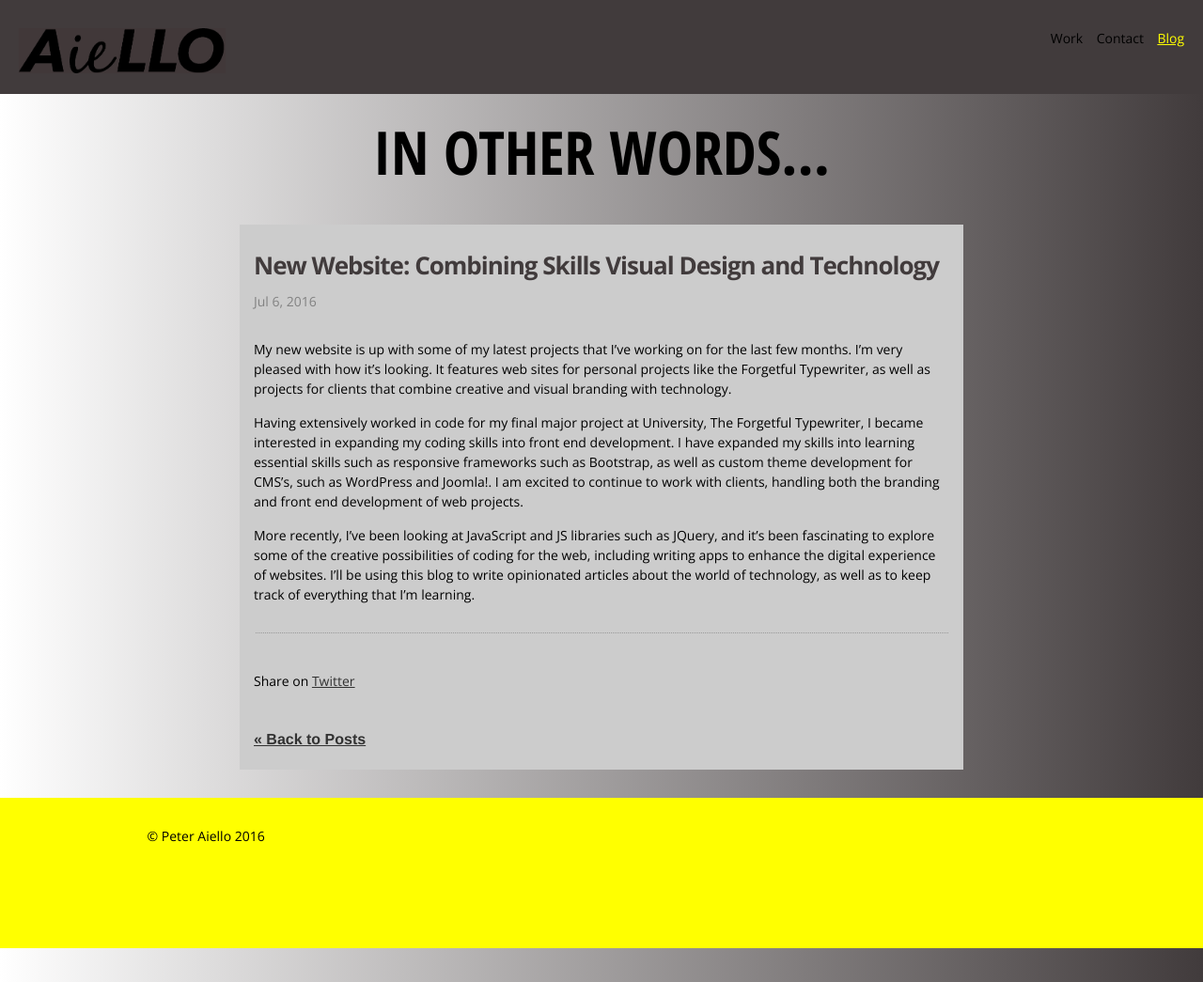
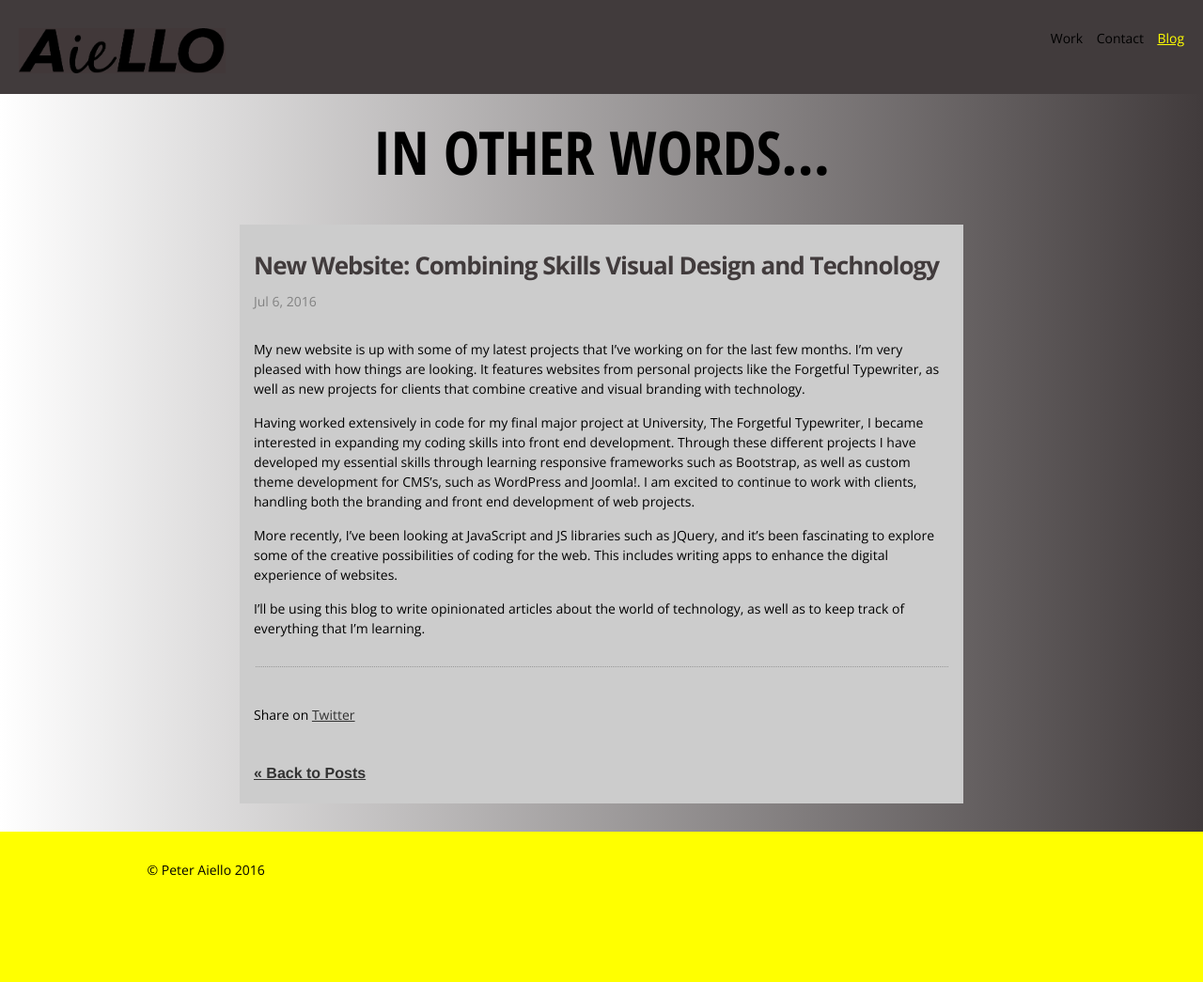
Before and after one commit to iedesigner/blog.github.io, a Jekyll site: the page built from _posts/2016-07-06-new-website.markdown, in a window 1280 px wide. Shown: the whole page at 94% size. Built offline with Jekyll 4.4.1, drawn with Linux system fonts in a browser that asks for light colours.

Commit message:
changes to post

```diff
--- a/_posts/2016-07-06-new-website.markdown
+++ b/_posts/2016-07-06-new-website.markdown
@@ -5,8 +5,10 @@
 categories: website development
 ---
 
-My new website is up with some of my latest projects that I've working on for the last few months. I'm very pleased with how it's looking. It features web sites for personal projects like the Forgetful Typewriter, as well as projects for clients that combine creative and visual branding with technology.
+My new website is up with some of my latest projects that I've working on for the last few months. I'm very pleased with how things are looking. It features websites from personal projects like the Forgetful Typewriter, as well as new projects for clients that combine creative and visual branding with technology.
 
-Having extensively worked in code for my final major project at University, The Forgetful Typewriter, I became interested in expanding my coding skills into front end development. I have expanded my skills into learning essential skills such as responsive frameworks such as Bootstrap, as well as custom theme development for CMS's, such as WordPress and Joomla!. I am excited to continue to work with clients, handling both the branding and front end development of web projects.
+Having  worked extensively in code for my final major project at University, The Forgetful Typewriter, I became interested in expanding my coding skills into front end development. Through these different projects I have developed my essential skills through learning responsive frameworks such as Bootstrap, as well as custom theme development for CMS's, such as WordPress and Joomla!. I am excited to continue to work with clients, handling both the branding and front end development of web projects.
 
-More recently, I've been looking at JavaScript and JS libraries such as JQuery, and it's been fascinating to explore some of the creative possibilities of coding for the web, including writing apps to enhance the digital experience of websites. I'll be using this blog to write opinionated articles about the world of technology, as well as to keep track of everything that I'm learning.
+More recently, I've been looking at JavaScript and JS libraries such as JQuery, and it's been fascinating to explore some of the creative possibilities of coding for the web. This includes writing apps to enhance the digital experience of websites.
+
+ I'll be using this blog to write opinionated articles about the world of technology, as well as to keep track of everything that I'm learning.
```
